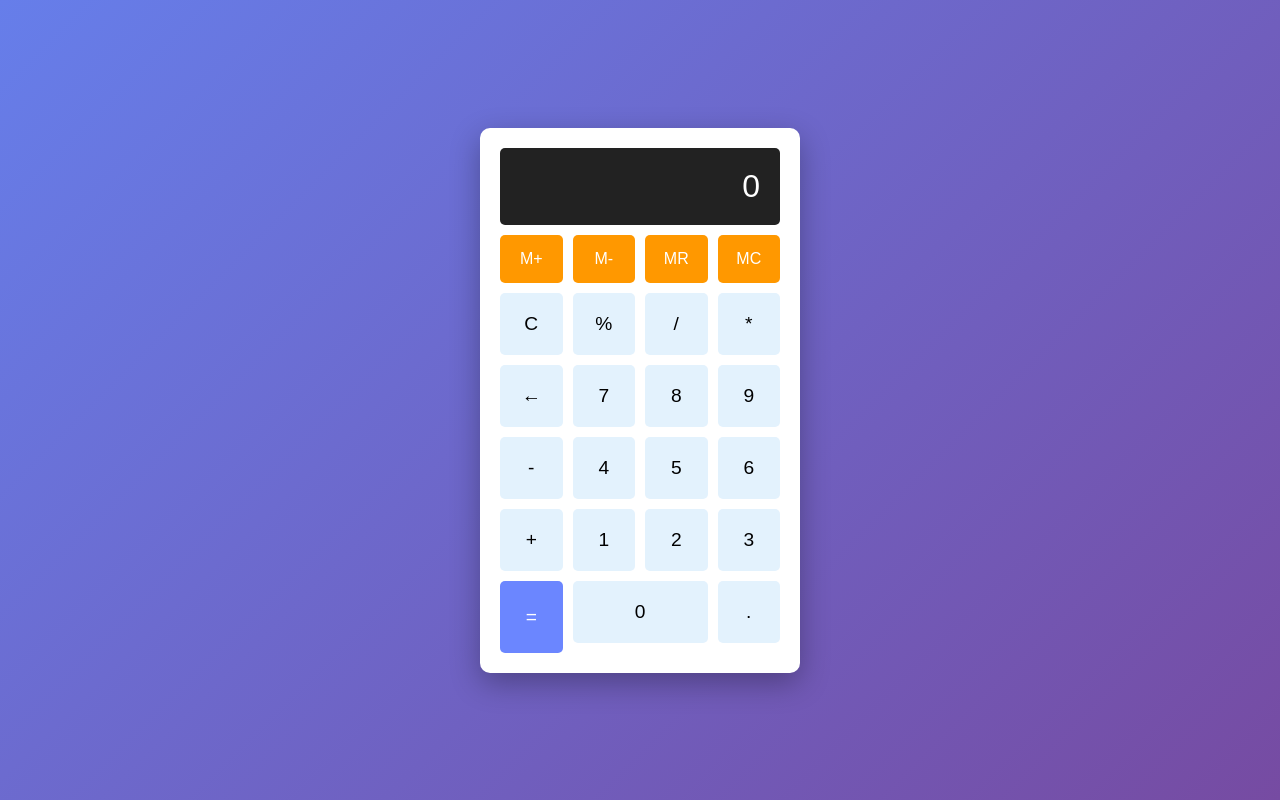
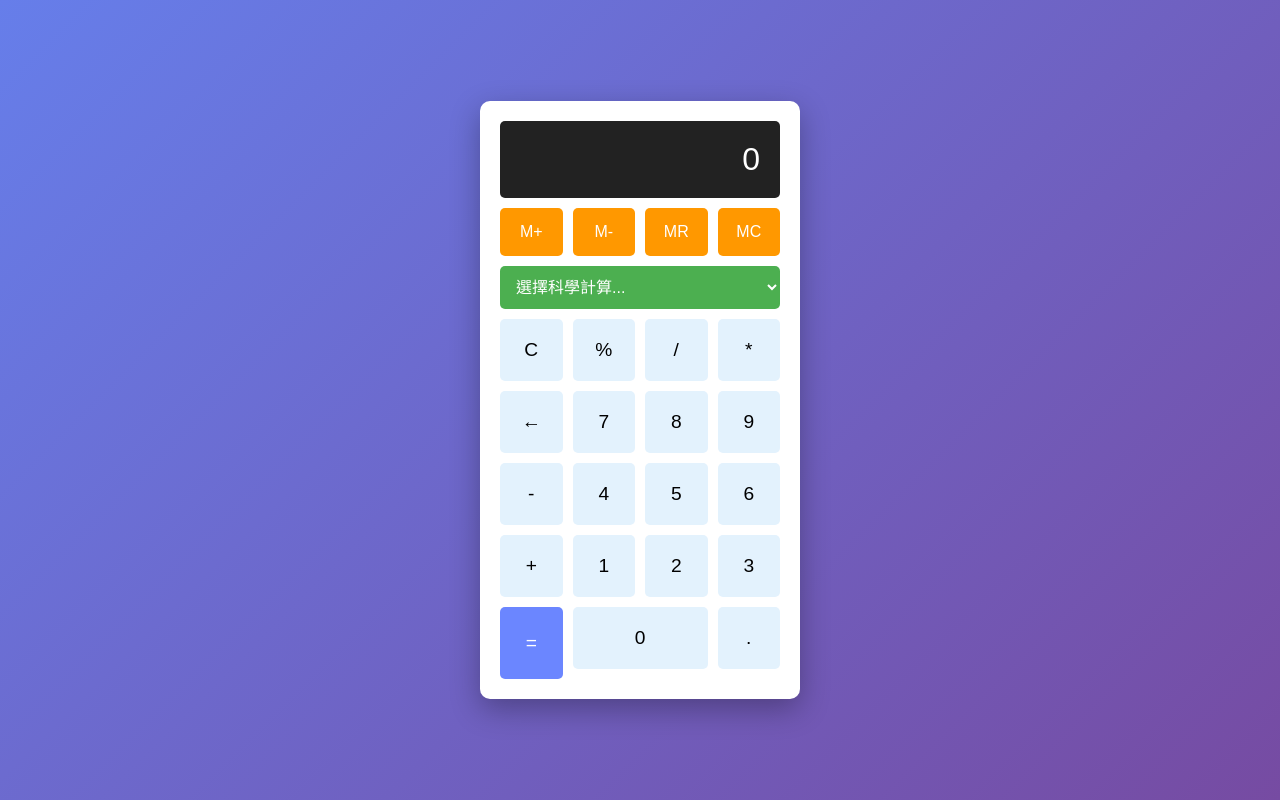
Before and after one commit to yuchun1206/calculator-app, a plain HTML site: page index.html in a window 1280 px wide. Drawn offline with Linux system fonts and the light colour scheme.

Commit message:
Add scientific calculator - dropdown style (v2)

```diff
--- a/index.html
+++ b/index.html
@@ -15,6 +15,18 @@
         <button onclick="memorySubtract()" class="memory-btn">M-</button>
         <button onclick="memoryRecall()" class="memory-btn">MR</button>
         <button onclick="memoryClear()" class="memory-btn">MC</button>
+    </div>
+        <!-- 新增科學計算選單 -->
+    <div class="scientific-dropdown">
+        <select id="scientificOp" onchange="applyScientificOp()">
+            <option value="">選擇科學計算...</option>
+            <option value="sin">sin (正弦)</option>
+            <option value="cos">cos (餘弦)</option>
+            <option value="tan">tan (正切)</option>
+            <option value="log">log (對數)</option>
+            <option value="sqrt">√ (平方根)</option>
+            <option value="pow">x² (平方)</option>
+        </select>
     </div>
         <div class="buttons">
             <button onclick="clearDisplay()">C</button>
--- a/script.js
+++ b/script.js
@@ -100,3 +100,51 @@ function showMemoryIndicator() {
 function hideMemoryIndicator() {
     display.style.borderLeft = 'none';
 }
+// 新增科學計算函數（下拉選單版本）
+function applyScientificOp() {
+    let select = document.getElementById('scientificOp');
+    let operation = select.value;
+
+    if (!operation) return;
+
+    try {
+        let value = eval(currentInput);
+        let result;
+
+        switch(operation) {
+            case 'sin':
+                result = Math.sin(value * Math.PI / 180);
+                break;
+            case 'cos':
+                result = Math.cos(value * Math.PI / 180);
+                break;
+            case 'tan':
+                result = Math.tan(value * Math.PI / 180);
+                break;
+            case 'log':
+                result = Math.log10(value);
+                break;
+            case 'sqrt':
+                result = Math.sqrt(value);
+                break;
+            case 'pow':
+                result = Math.pow(value, 2);
+                break;
+            default:
+                result = value;
+        }
+
+        currentInput = result.toString();
+        updateDisplay();
+
+        // 重置選單
+        select.value = '';
+    } catch (error) {
+        currentInput = 'Error';
+        updateDisplay();
+        setTimeout(() => {
+            currentInput = '0';
+            updateDisplay();
+        }, 1500);
+    }
+}
--- a/style.css
+++ b/style.css
@@ -96,3 +96,27 @@ button:active {
 .memory-btn:active {
     transform: scale(0.95);
 }
+/* 科學計算下拉選單樣式 */
+.scientific-dropdown {
+    margin-bottom: 10px;
+}
+
+.scientific-dropdown select {
+    width: 100%;
+    padding: 12px;
+    font-size: 1em;
+    background: #4caf50;
+    color: white;
+    border: none;
+    border-radius: 5px;
+    cursor: pointer;
+}
+
+.scientific-dropdown select:focus {
+    outline: 2px solid #69cc6e;
+}
+
+.scientific-dropdown option {
+    background: white;
+    color: #333;
+}
```
